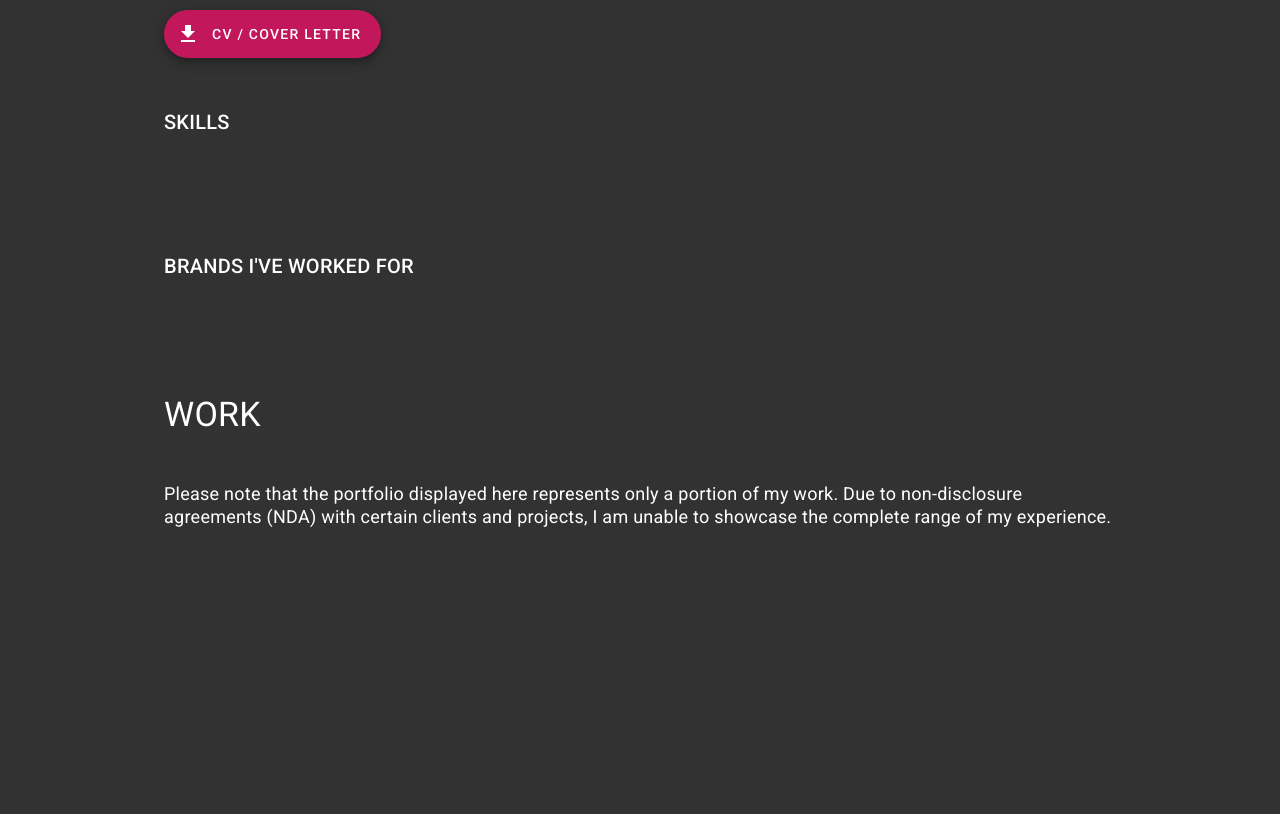
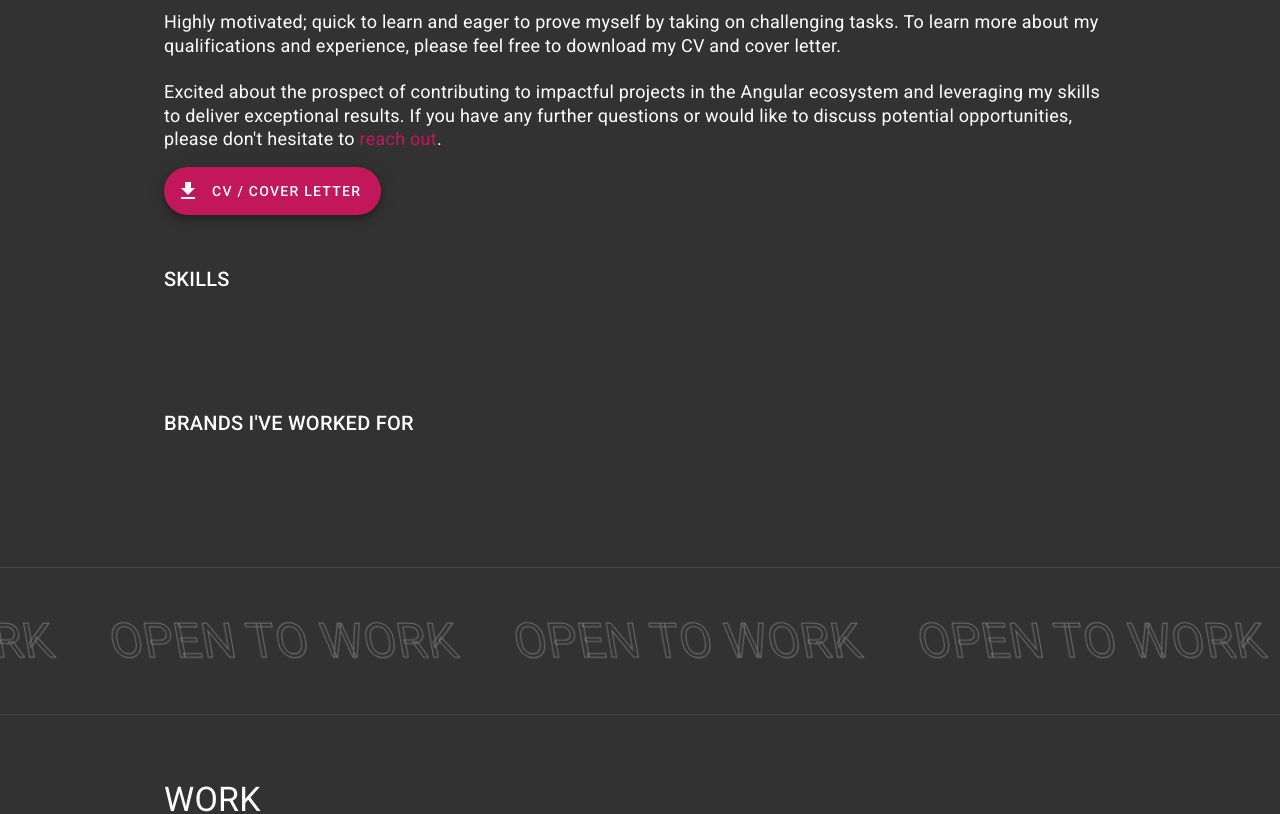
Before and after one commit to SeadSabanovic/Portfolio, an Angular app: page /home in a window 1280 px wide. Shown: the part 1060-1874 px from the top of the page. Built offline with nearby package versions, Linux system fonts and the light colour scheme.

Commit message:
Marquee Update

```diff
--- a/src/app/UI/marquee/marquee.component.html
+++ b/src/app/UI/marquee/marquee.component.html
@@ -1,5 +1,5 @@
 <div class="marquee-wrap" #marqueeWrap>
   <div class="marquee-item" *ngFor="let item of items" #marqueeItem>
-    <img [src]="item.src" [alt]="item.alt" class="marquee-item__img" />
+    {{ item }}
   </div>
 </div>
--- a/src/app/UI/marquee/marquee.component.scss
+++ b/src/app/UI/marquee/marquee.component.scss
@@ -10,25 +10,21 @@
   .marquee-wrap {
     position: relative;
     height: 100%;
-    width: calc(100% + 2 * 120px);
-    transform: translateX(-120px);
+    width: 200%;
+    transform: translateX(-100px);
   }
 
   .marquee-item {
     background-color: #323232;
     position: absolute;
-    width: 120px;
-    max-width: 120px;
+    padding-right: 24px;
     position: absolute;
     display: flex;
     align-items: center;
-    height: 100px;
-    padding: 0 24px;
-
-    &__img {
-      width: 100%;
-      height: 100%;
-      object-fit: contain;
-    }
+    font-size: 3rem;
+    -webkit-text-fill-color: transparent; /* Will override color (regardless of order) */
+    -webkit-text-stroke-width: 1px;
+    -webkit-text-stroke-color: rgba(#fff, 0.3);
+    transform: skew(10deg);
   }
 }
--- a/src/app/UI/marquee/marquee.component.ts
+++ b/src/app/UI/marquee/marquee.component.ts
@@ -1,15 +1,12 @@
 import {
   AfterViewInit,
   Component,
-  Input,
   ElementRef,
   QueryList,
   ViewChildren,
   OnInit,
-  Renderer2,
   ViewChild,
 } from '@angular/core';
-import { MarqueeItem } from 'src/app/interfaces/marquee-item';
 import { gsap } from 'gsap';
 
 @Component({
@@ -20,14 +17,14 @@ import { gsap } from 'gsap';
 export class MarqueeComponent implements OnInit, AfterViewInit {
   @ViewChild('marqueeWrap') marqueeWrap: ElementRef;
   @ViewChildren('marqueeItem') marqueeItem: QueryList<ElementRef>;
-  @Input() items: MarqueeItem[] = [];
+  items: string[] = [];
   hostWidth: number;
+  totalWidth: number;
+  elWidth: number;
   animation: any;
 
-  constructor() {}
-
   ngOnInit() {
-    this.items = [...this.items];
+    for (let i = 0; i < 10; i++) this.items.push('OPEN TO WORK');
   }
 
   ngAfterViewInit() {
@@ -36,15 +33,20 @@ export class MarqueeComponent implements OnInit, AfterViewInit {
   }
 
   getHostWidth() {
+    const allElements = this.marqueeItem.length;
+    this.elWidth = this.marqueeItem.first.nativeElement.offsetWidth;
     this.hostWidth = this.marqueeWrap.nativeElement.offsetWidth;
-    // console.log(this.hostWidth);
+    this.totalWidth = this.elWidth * allElements;
   }
 
   animate() {
     this.animation = gsap.timeline();
     this.marqueeItem.forEach((itemRef: ElementRef, index: number) => {
       const item = itemRef.nativeElement;
-      const mod = gsap.utils.wrap(0, this.hostWidth);
+      const mod = gsap.utils.wrap(
+        -this.elWidth,
+        this.totalWidth - this.elWidth
+      );
 
       // Set the elements position
       gsap.set(item, {
@@ -54,12 +56,12 @@ export class MarqueeComponent implements OnInit, AfterViewInit {
       });
 
       gsap.to(item, {
-        x: `+=${this.hostWidth}`,
+        x: `+=${this.totalWidth}`,
         modifiers: {
           x: (x) => mod(parseFloat(x)) + 'px',
         },
         ease: 'none',
-        duration: 10,
+        duration: 40,
         repeat: -1,
         overwrite: 'auto',
         onComplete: () => gsap.set(item, { x: index * item.offsetWidth }), // Reset the x position on each repeat
--- a/src/app/UI/section/section.component.scss
+++ b/src/app/UI/section/section.component.scss
@@ -2,7 +2,7 @@
   display: block;
   width: 100%;
   max-width: 1000px;
-  padding: 24px;
+  padding: 64px 24px;
   margin: 0 auto;
 
   .section-title {
--- a/src/app/app.component.html
+++ b/src/app/app.component.html
@@ -1,7 +1,7 @@
 <div [@routerFade]="getAnimationData(outlet)">
   <router-outlet #outlet="outlet"></router-outlet>
 </div>
-<div class="hamburger" [ngClass]="{ 'hamburger--active': true }" @fade></div>
+<!-- <div class="hamburger" [ngClass]="{ 'hamburger--active': true }" @fade></div> -->
 
-<app-loader *ngIf="isLoading" @fade></app-loader>
+<!-- <app-loader *ngIf="isLoading" @fade></app-loader> -->
 <div class="mouse"></div>
--- a/src/app/home/home.component.html
+++ b/src/app/home/home.component.html
@@ -6,10 +6,20 @@
       Hello!
       <span>Sead Sabanovic</span>, a developer who is excited about
       transitioning back into the Angular world. 25 years of life and over 3
-      years of development experience; highly motivated; quick to learn and
-      eager to prove myself by taking on challenging tasks. To learn more about
-      my qualifications and experience, please feel free to download my CV and
-      motivational letter.
+      years of development experience, I bring a combination of skills, passion,
+      and a strong desire to excel.
+      <br />
+      <br />
+      Highly motivated; quick to learn and eager to prove myself by taking on
+      challenging tasks. To learn more about my qualifications and experience,
+      please feel free to download my CV and cover letter.
+
+      <br /><br />
+      Excited about the prospect of contributing to impactful projects in the
+      Angular ecosystem and leveraging my skills to deliver exceptional results.
+      If you have any further questions or would like to discuss potential
+      opportunities, please don't hesitate to
+      <span>reach out</span>.
     </p>
     <button mat-fab extended color="primary">
       <mat-icon>download</mat-icon>
@@ -43,16 +53,20 @@
     </div>
   </div>
 </app-section>
+
+<app-marquee></app-marquee>
+
 <app-section [title]="'WORK'">
   <p class="body-1 mt">
     Please note that the portfolio displayed here represents only a portion of
-    my work. Due to non-disclosure agreements (NDA) with certain clients and
-    projects, I am unable to showcase the complete range of my experience.
+    my work. Due to non-disclosure agreements (<span>NDA</span>) with certain
+    clients and projects, I am unable to showcase the complete range of my
+    experience.
   </p>
   <app-projects></app-projects>
 </app-section>
 
-<!-- <app-marquee [items]="clients"></app-marquee> -->
+<app-marquee></app-marquee>
 
 <footer>
   <app-section>
--- a/src/app/home/home.component.scss
+++ b/src/app/home/home.component.scss
@@ -10,7 +10,6 @@
 
     span {
       color: #c2185b;
-      cursor: none;
     }
   }
 
--- a/src/app/home/landing/landing.component.scss
+++ b/src/app/home/landing/landing.component.scss
@@ -97,7 +97,7 @@
   .divider {
     z-index: 10;
     position: absolute;
-    bottom: 0;
+    bottom: -1px;
     width: 100%;
     height: 100px;
   }
--- a/src/styles.scss
+++ b/src/styles.scss
@@ -12,9 +12,19 @@ body {
   margin: 0;
   font-family: Roboto, "Helvetica Neue", sans-serif;
   background-color: #323232;
+  -webkit-tap-highlight-color: transparent;
+  tap-highlight-color: transparent;
 }
 .tooltip--dark {
   * {
     background-color: #191919 !important;
   }
 }
+
+* {
+  -webkit-touch-callout: none; /* Safari */
+  -webkit-user-select: none; /* Chrome */
+  -moz-user-select: none; /* Firefox */
+  -ms-user-select: none; /* Internet Explorer/Edge */
+  user-select: none;
+}
```
